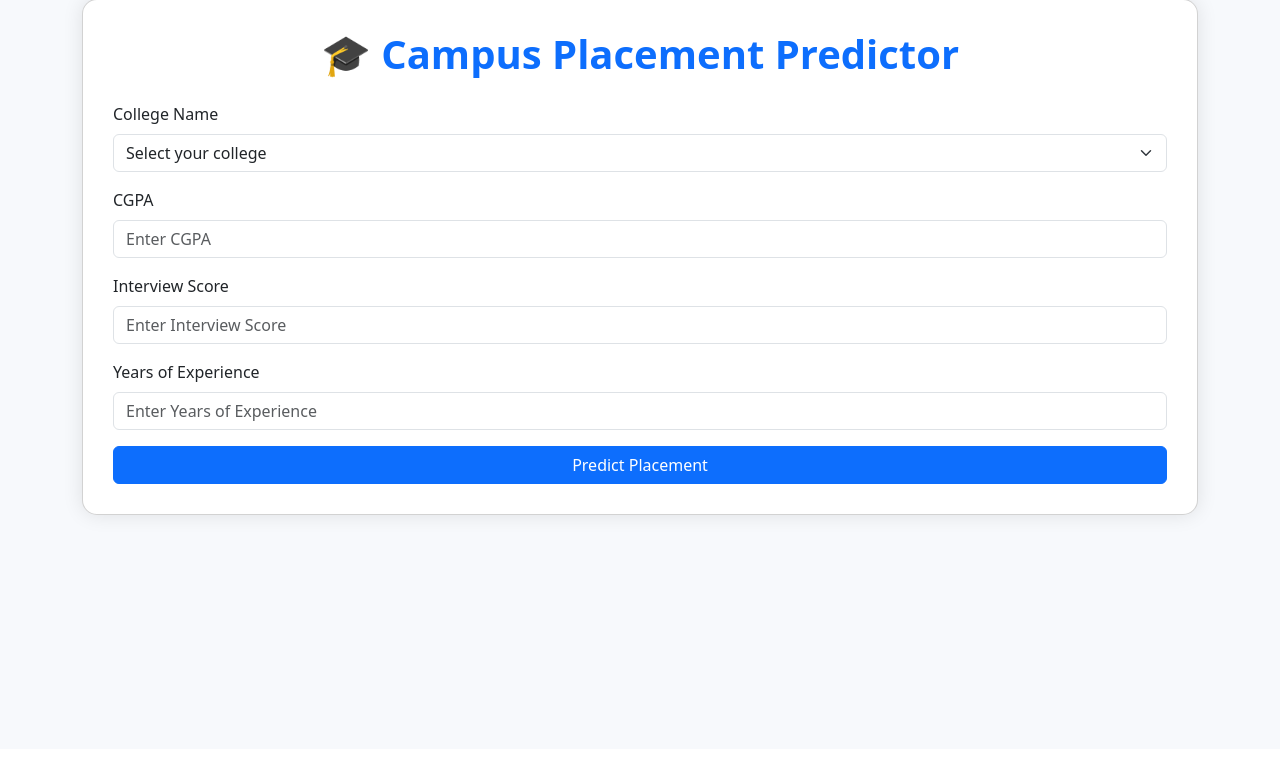
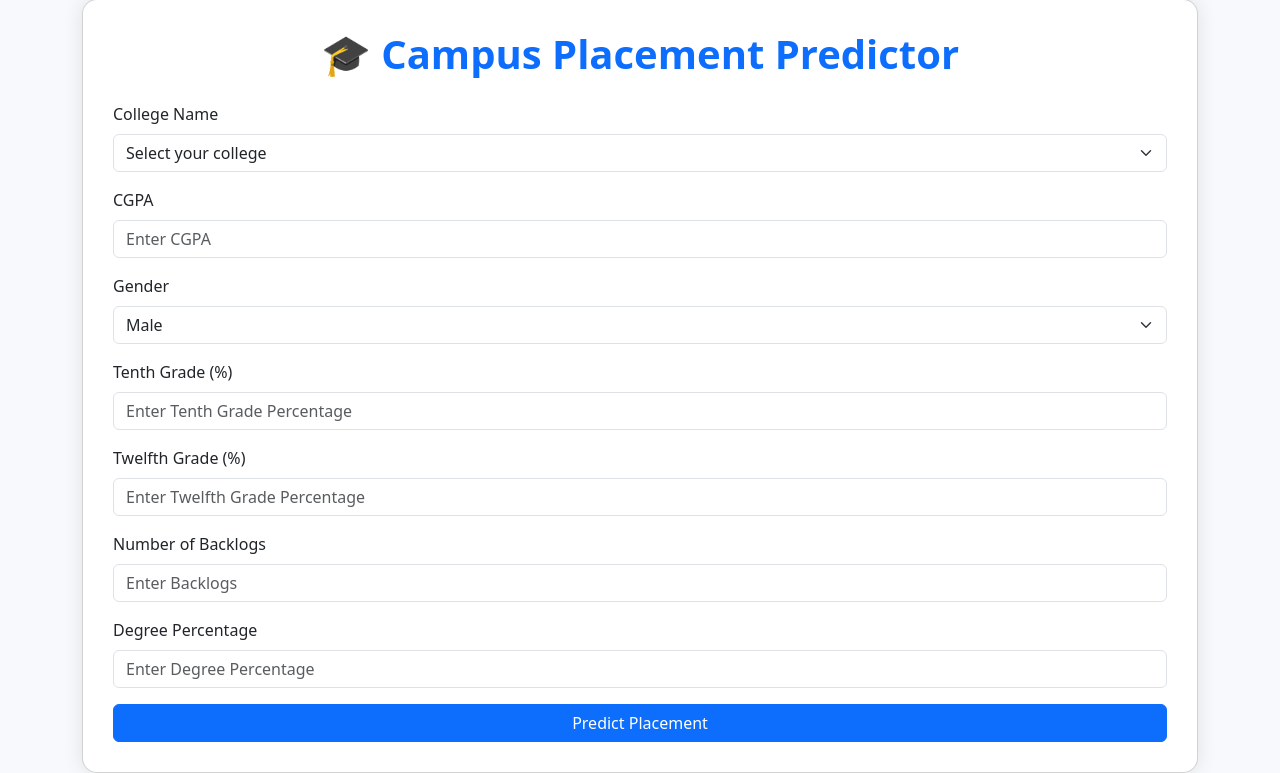
Before and after one commit to ASGInsane/campus-placement-predictor, a Flask app: page / in a window 1280 px wide. Shown: the part 51-824 px from the top of the page. Before the commit the page ends 575 px from the top, so only its background shows below. Run offline with Flask 3, Linux system fonts and the light colour scheme; parts of the project's set-up code (start-up, migrations or seed data) failed here and were passed over.

Commit message:
Modernized UI with Bootstrap

```diff
--- a/templates/index.html
+++ b/templates/index.html
@@ -50,18 +50,38 @@
           <input type="number" step="0.01" name="cgpa" class="form-control" placeholder="Enter CGPA" required>
         </div>
 
-        <!-- Additional features (Add as needed) -->
+        <!-- Gender -->
         <div class="mb-3">
-          <label for="interview_score" class="form-label">Interview Score</label>
-          <input type="number" name="interview_score" class="form-control" placeholder="Enter Interview Score" required>
+          <label for="gender" class="form-label">Gender</label>
+          <select name="gender" class="form-select" required>
+            <option value="Male">Male</option>
+            <option value="Female">Female</option>
+          </select>
         </div>
 
+        <!-- Tenth Grade -->
         <div class="mb-3">
-          <label for="years_of_experience" class="form-label">Years of Experience</label>
-          <input type="number" name="years_of_experience" class="form-control" placeholder="Enter Years of Experience" required>
+          <label for="tenth" class="form-label">Tenth Grade (%)</label>
+          <input type="number" step="0.01" name="tenth" class="form-control" placeholder="Enter Tenth Grade Percentage" required>
         </div>
 
-        <!-- Add more form fields here based on your model features -->
+        <!-- Twelfth Grade -->
+        <div class="mb-3">
+          <label for="twelfth" class="form-label">Twelfth Grade (%)</label>
+          <input type="number" step="0.01" name="twelfth" class="form-control" placeholder="Enter Twelfth Grade Percentage" required>
+        </div>
+
+        <!-- Backlogs -->
+        <div class="mb-3">
+          <label for="backlogs" class="form-label">Number of Backlogs</label>
+          <input type="number" name="backlogs" class="form-control" placeholder="Enter Backlogs" required>
+        </div>
+
+        <!-- Degree Percentage -->
+        <div class="mb-3">
+          <label for="degree" class="form-label">Degree Percentage</label>
+          <input type="number" step="0.01" name="degree" class="form-control" placeholder="Enter Degree Percentage" required>
+        </div>
 
         <!-- Submit button -->
         <div class="d-grid">
```
